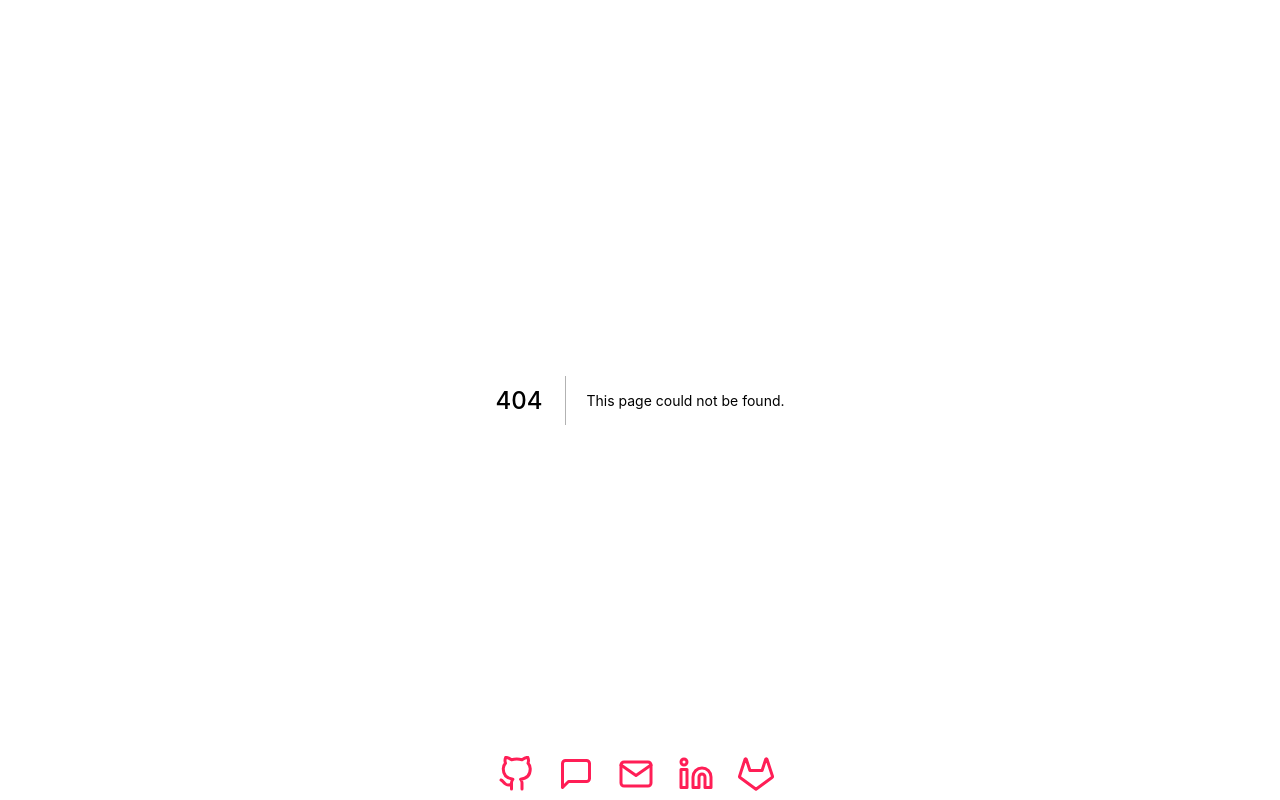
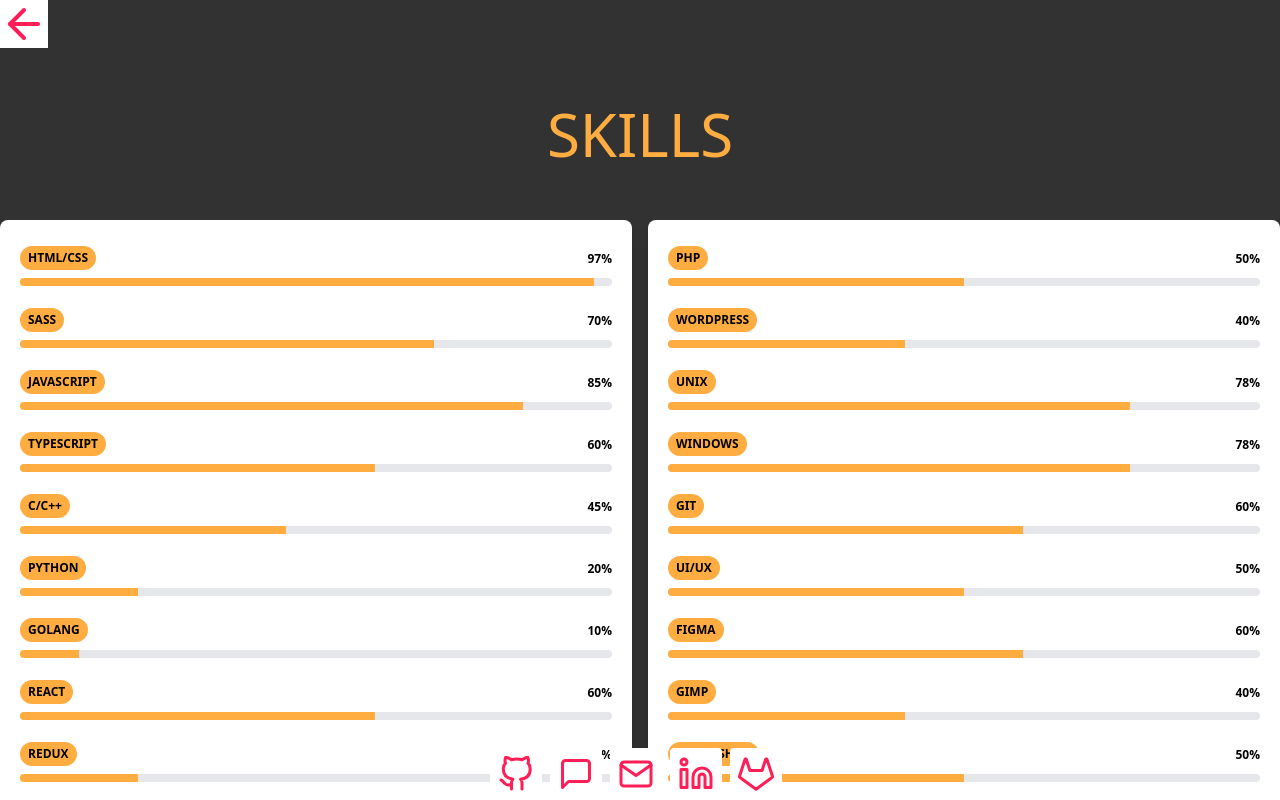
Before and after one commit to gdois/portfoliog, a Next.js app: page /skills in a window 1280 px wide. Before the commit this address had no page. Shown: the top 800 px of the page. Built offline with nearby package versions, Linux system fonts and the light colour scheme.

Commit message:
feat: page skills

```diff
--- /dev/null
+++ b/components/Progress/index.jsx
@@ -0,0 +1,26 @@
+const Progress = ({ value, color, text }) => {
+  return (
+    <div className='relative pt-1'>
+      <div className='flex mb-2 items-center justify-between'>
+        <div>
+          <span className='text-xs font-semibold inline-block py-1 px-2 uppercase rounded-full text-white-600' style={{ backgroundColor: `${color}` }}>
+            {text}
+          </span>
+        </div>
+        <div className='text-right'>
+          <span className='text-xs font-semibold inline-block text-pink-600'>
+            {value}%
+          </span>
+        </div>
+      </div>
+      <div className='overflow-hidden h-2 mb-4 text-xs flex rounded bg-gray-200'>
+        <div
+          style={{ width: `${value}%`, backgroundColor: `${color}` }}
+          class='shadow-none flex flex-col text-center whitespace-nowrap text-white justify-center'
+        ></div>
+      </div>
+    </div>
+  );
+};
+
+export default Progress;
--- a/pages/_app.jsx
+++ b/pages/_app.jsx
@@ -32,7 +32,7 @@
           <link rel='icon' href='/favicon.ico' />
         </Head>
       </html>
-      <div className='flex fixed bottom-0 left-2/4 transform -translate-x-2/4'>
+      <div className='flex fixed bottom-0 left-2/4 transform -translate-x-2/4 z-50'>
         <a
           href='https://github.com/shumtz'
           target='_blank'
--- a/pages/about.jsx
+++ b/pages/about.jsx
@@ -3,12 +3,13 @@
 
 const About = () => {
   return (
+    <>
+      <ArrowLeft />
       <div className='container mx-auto text-center'>
         <Head>
           <title>Sobre mim</title>
         </Head>
         <div>
-        <ArrowLeft />
           <h1 className='text-6xl mt-14 mb-14' style={{ color: "#ffac41" }}>
             SOBRE MIM
           </h1>
@@ -19,21 +20,22 @@
             <p className='text-1xl'>
               Me chamo Giovanni, tenho 18 anos e moro no interior de São Paulo,
               vulgo Tatuí (2 horas no máximo da capital), um jovem padawan em
-            treinamento, buscando todo tipo de aventura e conhecimento. Trabalho
-            profissionalmente há 2 anos e meio, atualmente trabalho na Agência
-            Volve e, um projeto chamado Devopness, ambos sou desenvolvedor
-            front-end, onde na agência eu uso todo tipo de coisa, vou de
-            Wordpress, Hugo para React em segundos (famoso faz tudo)... Enquanto
-            no Devopness eu trabalho somente com React, porém usando Redux,
-            StoryBook, Context, Styled-Components e por aí vai. Estudo
-            programação no ao todo 5 anos, sempre na brincadeira, fazendo mods e
-            bots para joguinhos online e eu nunca pensei que iria virar
-            profissão. Eu sou extremamente esforçado e isso é defeito, nisso eu
-            acabo tendo problemas, saúde é uma delas (caso real), pode me
-            colocar para trabalhar até com Fortran e vamo que vamo (tudo tem
-            limites). Eu não tenho noção do que eu faço, eu tenho uma habilidade
-            (ou defeito) de conseguir usar quase qualquer coisa e me meter em
-            projetos bizarros e com coisas extremamente bizarras...
+              treinamento, buscando todo tipo de aventura e conhecimento.
+              Trabalho profissionalmente há 2 anos e meio, atualmente trabalho
+              na Agência Volve e, um projeto chamado Devopness, ambos sou
+              desenvolvedor front-end, onde na agência eu uso todo tipo de
+              coisa, vou de Wordpress, Hugo para React em segundos (famoso faz
+              tudo)... Enquanto no Devopness eu trabalho somente com React,
+              porém usando Redux, StoryBook, Context, Styled-Components e por aí
+              vai. Estudo programação no ao todo 5 anos, sempre na brincadeira,
+              fazendo mods e bots para joguinhos online e eu nunca pensei que
+              iria virar profissão. Eu sou extremamente esforçado e isso é
+              defeito, nisso eu acabo tendo problemas, saúde é uma delas (caso
+              real), pode me colocar para trabalhar até com Fortran e vamo que
+              vamo (tudo tem limites). Eu não tenho noção do que eu faço, eu
+              tenho uma habilidade (ou defeito) de conseguir usar quase qualquer
+              coisa e me meter em projetos bizarros e com coisas extremamente
+              bizarras...
               <br />
               <b>
                 Quer bater um papo ou até mandar proposta de emprego? Entre em
@@ -57,6 +59,7 @@
           </a>
         </div>
       </div>
+    </>
   );
 };
 
--- a/pages/index.jsx
+++ b/pages/index.jsx
@@ -31,6 +31,12 @@
               <Link href='/about'>Sobre mim</Link>
             </span>
             <span
+              className='underline text-2xl text-center pr-4 uppercase transition duration-500 ease-in-out transform hover:-translate-y-1 hover:scale-110'
+              style={{ color: "#ffac41" }}
+            >
+              <Link href='/skills'>Skills</Link>
+            </span>
+            <span
               className='underline text-2xl text-center uppercase transition duration-500 ease-in-out transform hover:-translate-y-1 hover:scale-110'
               style={{ color: "#ffac41" }}
             >
--- a/pages/projects.jsx
+++ b/pages/projects.jsx
@@ -4,12 +4,13 @@
 
 const Projects = () => {
   return (
+    <>
+      <ArrowLeft />
       <div className='container mx-auto text-center'>
         <Head>
           <title>Projetos</title>
         </Head>
         <div>
-        <ArrowLeft />
           <h1 className='text-6xl mt-14 mb-14' style={{ color: "#ffac41" }}>
             PROJETOS
           </h1>
@@ -18,7 +19,7 @@
           <section className='p-5 mb-5 md:mb-0 rounded-lg bg-white shadow-lg'>
             <a
               href='https://cafemonik.com.br'
-            alt="Cafe Monik"
+              alt='Cafe Monik'
               target='_blank'
               rel='noopener noreferrer'
             >
@@ -27,7 +28,7 @@
             <h1 className='mt-4 text-2xl'>
               <a
                 href='https://cafemonik.com.br'
-              alt="Cafe Monik"
+                alt='Cafe Monik'
                 target='_blank'
                 rel='noopener noreferrer'
               >
@@ -39,7 +40,7 @@
           <section className='p-5 mb-5 md:mb-0 rounded-lg bg-white shadow-lg'>
             <a
               href='https://example.com.br'
-            alt="Portfolio"
+              alt='Portfolio'
               target='_blank'
               rel='noopener noreferrer'
             >
@@ -48,7 +49,7 @@
             <h1 className='mt-4 text-2xl'>
               <a
                 href='https://example.com.br'
-              alt="Portfolio"
+                alt='Portfolio'
                 target='_blank'
                 rel='noopener noreferrer'
               >
@@ -60,7 +61,7 @@
           <section className='p-5 mb-5 md:mb-0 rounded-lg bg-white shadow-lg'>
             <a
               href='https://tassengenharia.com.br/'
-            alt="Tass Engenharia"
+              alt='Tass Engenharia'
               target='_blank'
               rel='noopener noreferrer'
             >
@@ -69,7 +70,7 @@
             <h1 className='mt-4 text-2xl'>
               <a
                 href='https://tassengenharia.com.br/'
-              alt="Tass Engenharia"
+                alt='Tass Engenharia'
                 target='_blank'
                 rel='noopener noreferrer'
               >
@@ -81,7 +82,7 @@
           <section className='p-5 mb-5 md:mb-0 rounded-lg bg-white shadow-lg'>
             <a
               href='https://healthworlddata.com/'
-            alt="Health World Data"
+              alt='Health World Data'
               target='_blank'
               rel='noopener noreferrer'
             >
@@ -90,7 +91,7 @@
             <h1 className='mt-4 text-2xl'>
               <a
                 href='https://healthworlddata.com/'
-              alt="Health World Data"
+                alt='Health World Data'
                 target='_blank'
                 rel='noopener noreferrer'
               >
@@ -102,7 +103,7 @@
           <section className='p-5 mb-5 md:mb-0 rounded-lg bg-white shadow-lg'>
             <a
               href='https://healthworlddata.netlify.app/'
-            alt="Health World Data"
+              alt='Health World Data'
               target='_blank'
               rel='noopener noreferrer'
             >
@@ -111,7 +112,7 @@
             <h1 className='mt-4 text-2xl'>
               <a
                 href='https://healthworlddata.netlify.app/'
-              alt="Health World Data"
+                alt='Health World Data'
                 target='_blank'
                 rel='noopener noreferrer'
               >
@@ -123,7 +124,7 @@
           <section className='p-5 mb-5 md:mb-0 rounded-lg bg-white shadow-lg'>
             <a
               href='https://refactorshop.com.br/'
-            alt="Refactor Shop"
+              alt='Refactor Shop'
               target='_blank'
               rel='noopener noreferrer'
             >
@@ -132,7 +133,7 @@
             <h1 className='mt-4 text-2xl'>
               <a
                 href='https://refactorshop.com.br/'
-              alt="Refactor Shop"
+                alt='Refactor Shop'
                 target='_blank'
                 rel='noopener noreferrer'
               >
@@ -144,7 +145,7 @@
           <section className='p-5 mb-5 md:mb-0 rounded-lg bg-white shadow-lg'>
             <a
               href='https://refactor.com.br/'
-            alt="Refactor"
+              alt='Refactor'
               target='_blank'
               rel='noopener noreferrer'
             >
@@ -153,7 +154,7 @@
             <h1 className='mt-4 text-2xl'>
               <a
                 href='https://refactor.com.br/'
-              alt="Refactor"
+                alt='Refactor'
                 target='_blank'
                 rel='noopener noreferrer'
               >
@@ -165,7 +166,7 @@
           <section className='p-5 mb-5 md:mb-0 rounded-lg bg-white shadow-lg'>
             <a
               href='https://grupoadega33.com.br/'
-            alt="Grupo Adega 33"
+              alt='Grupo Adega 33'
               target='_blank'
               rel='noopener noreferrer'
             >
@@ -174,7 +175,7 @@
             <h1 className='mt-4 text-2xl'>
               <a
                 href='https://grupoadega33.com.br/'
-              alt="Grupo Adega 33"
+                alt='Grupo Adega 33'
                 target='_blank'
                 rel='noopener noreferrer'
               >
@@ -186,7 +187,7 @@
           <section className='p-5 mb-5 md:mb-0 rounded-lg bg-white shadow-lg'>
             <a
               href='https://thebookfinder.netlify.app/'
-            alt="Book Finder"
+              alt='Book Finder'
               target='_blank'
               rel='noopener noreferrer'
             >
@@ -195,7 +196,7 @@
             <h1 className='mt-4 text-2xl'>
               <a
                 href='https://thebookfinder.netlify.app/'
-              alt="Book Finder"
+                alt='Book Finder'
                 target='_blank'
                 rel='noopener noreferrer'
               >
@@ -207,7 +208,7 @@
           <section className='p-5 mb-5 md:mb-0 rounded-lg bg-white shadow-lg'>
             <a
               href='https://findegithub.netlify.app/'
-            alt="Githu Find"
+              alt='Githu Find'
               target='_blank'
               rel='noopener noreferrer'
             >
@@ -216,7 +217,7 @@
             <h1 className='mt-4 text-2xl'>
               <a
                 href='https://findegithub.netlify.app/'
-              alt="Github Find"
+                alt='Github Find'
                 target='_blank'
                 rel='noopener noreferrer'
               >
@@ -228,7 +229,7 @@
           <section className='p-5 mb-5 md:mb-0 rounded-lg bg-white shadow-lg'>
             <a
               href='https://shumtz.github.io/weatherApp/'
-            alt="Weather App"
+              alt='Weather App'
               target='_blank'
               rel='noopener noreferrer'
             >
@@ -237,7 +238,7 @@
             <h1 className='mt-4 text-2xl'>
               <a
                 href='https://shumtz.github.io/weatherApp/'
-              alt="Weather App"
+                alt='Weather App'
                 target='_blank'
                 rel='noopener noreferrer'
               >
@@ -250,7 +251,7 @@
             <a
               href='https://marketplace.visualstudio.com/items?itemName=gioexited.karla-coding-theme'
               target='_blank'
-            alt="Theme Karla"
+              alt='Theme Karla'
               rel='noopener noreferrer'
             >
               <img className='w-full rounded' src='theme.webp' />
@@ -259,7 +260,7 @@
               <a
                 href='https://marketplace.visualstudio.com/items?itemName=gioexited.karla-coding-theme'
                 target='_blank'
-              alt="Theme Karla"
+                alt='Theme Karla'
                 rel='noopener noreferrer'
               >
                 Karla Theme
@@ -269,6 +270,7 @@
           </section>
         </div>
       </div>
+    </>
   );
 };
 
--- /dev/null
+++ b/pages/skills.jsx
@@ -0,0 +1,59 @@
+import ArrowLeft from "../components/ArrowLeft";
+import Progress from "../components/Progress";
+import Head from "next/head";
+
+const skills = () => {
+  return (
+    <>
+      <ArrowLeft />
+      <div className='container mx-auto'>
+        <Head>
+          <title>Skills</title>
+        </Head>
+        <div>
+          <h1
+            className='text-6xl mt-14 mb-14 text-center'
+            style={{ color: "#ffac41" }}
+          >
+            SKILLS
+          </h1>
+        </div>
+        <div className='flex'>
+          <div className='grid md:grid-cols-2 md:gap-4 w-full mb-14'>
+            <section className='w-full p-5 mb-5 md:mb-0 rounded-lg bg-white shadow-lg'>
+              <Progress value='97' color='#ffac41' text='HTML/CSS' />
+              <Progress value='70' color='#ffac41' text='Sass' />
+              <Progress value='85' color='#ffac41' text='Javascript' />
+              <Progress value='60' color='#ffac41' text='Typescript' />
+              <Progress value='45' color='#ffac41' text='C/C++' />
+              <Progress value='20' color='#ffac41' text='Python' />
+              <Progress value='10' color='#ffac41' text='GoLang' />
+              <Progress value='60' color='#ffac41' text='React' />
+              <Progress value='20' color='#ffac41' text='Redux' />
+              <Progress value='45' color='#ffac41' text='Gatsby' />
+              <Progress value='45' color='#ffac41' text='Next.js' />
+              <Progress value='30' color='#ffac41' text='Vue.js' />
+            </section>
+
+            <section className='w-full p-5 mb-5 md:mb-0 rounded-lg bg-white shadow-lg'>
+              <Progress value='50' color='#ffac41' text='PHP' />
+              <Progress value='40' color='#ffac41' text='Wordpress' />
+              <Progress value='78' color='#ffac41' text='Unix' />
+              <Progress value='78' color='#ffac41' text='Windows' />
+              <Progress value='60' color='#ffac41' text='Git' />
+              <Progress value='50' color='#ffac41' text='UI/UX' />
+              <Progress value='60' color='#ffac41' text='Figma' />
+              <Progress value='40' color='#ffac41' text='Gimp' />
+              <Progress value='50' color='#ffac41' text='Photoshop' />
+              <Progress value='30' color='#ffac41' text='Google Cloud' />
+              <Progress value='10' color='#ffac41' text='AWS' />
+              <Progress value='40' color='#ffac41' text='OVH' />
+            </section>
+          </div>
+        </div>
+      </div>
+    </>
+  );
+};
+
+export default skills;
```
Lines whose indentation alone changed are shown as unchanged.
